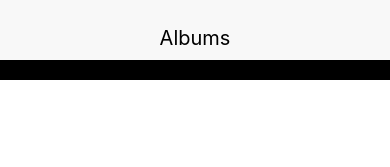
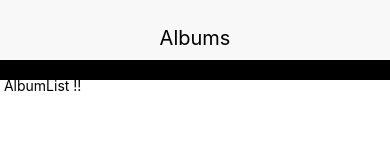
Before and after one commit to DipanshKhandelwal/Albums, a React Native app: screen / in a window 390 px wide. Shown: the top 167 px of the page. Built offline with nearby package versions, Linux system fonts and the light colour scheme.

Commit message:
Create new AlbumList object in main App

```diff
--- a/App.js
+++ b/App.js
@@ -1,6 +1,7 @@
 import React from 'react';
 import { StyleSheet, Text, View } from 'react-native';
 import Header from './src/components/Header';
+import AlbumList from './src/components/AlbumList';
 
 export default class App extends React.Component {
   render() {
@@ -8,6 +9,7 @@ export default class App extends React.Component {
       <View>
           <Header name={'Albums'}/>
           <Text>Hello World !!</Text>
+          <AlbumList name={'Albums'}/>
       </View>
     );
   }
```
